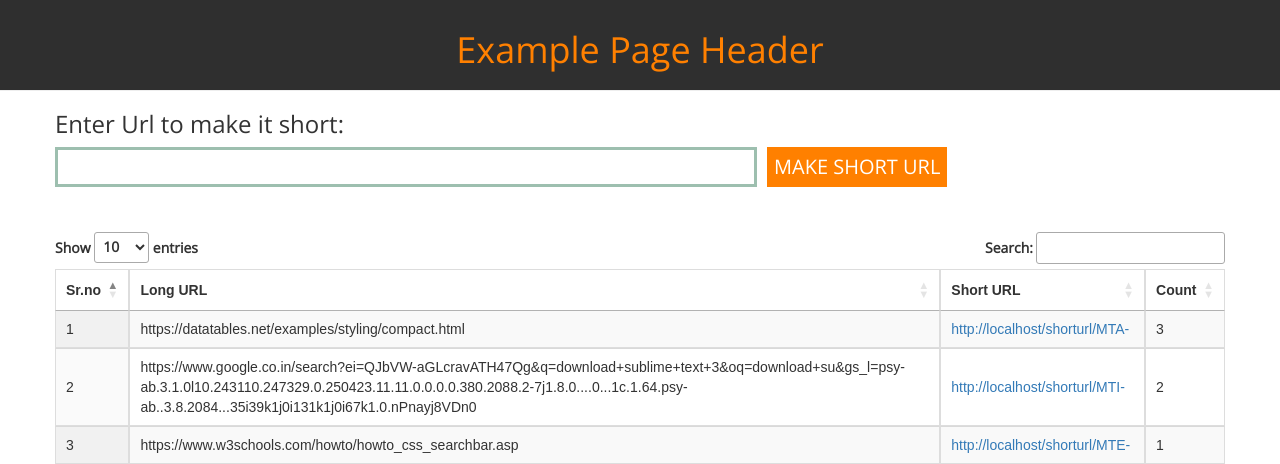
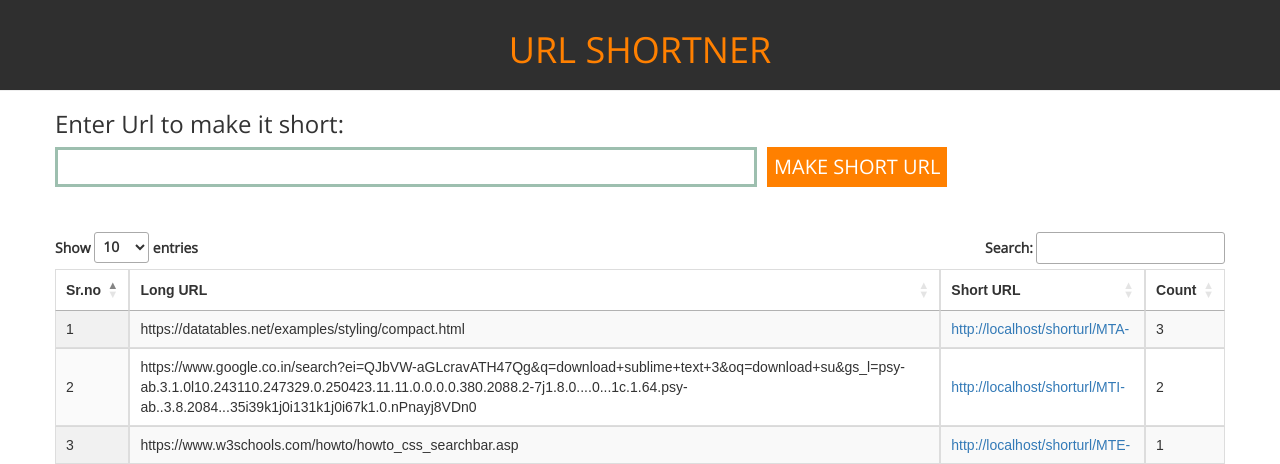
Before and after one commit to shwetad-git/ShortUrl_Assignment, a CodeIgniter app: page /shorturl/ in a window 1280 px wide. Shown: the top 464 px of the page. Run offline with CodeIgniter, Linux system fonts and the light colour scheme; data comes from the database, SQL or seed files in the repository; some libraries are stand-ins or nearby versions.

Commit message:
Update header file

```diff
--- a/application/views/templates/header.php
+++ b/application/views/templates/header.php
@@ -18,5 +18,5 @@
       <!-- !CSS -->
 </head>
 <header class="page-header">
-  <h1>Example Page Header</h1>
+  <h1>URL SHORTNER</h1>
 </header>
```
